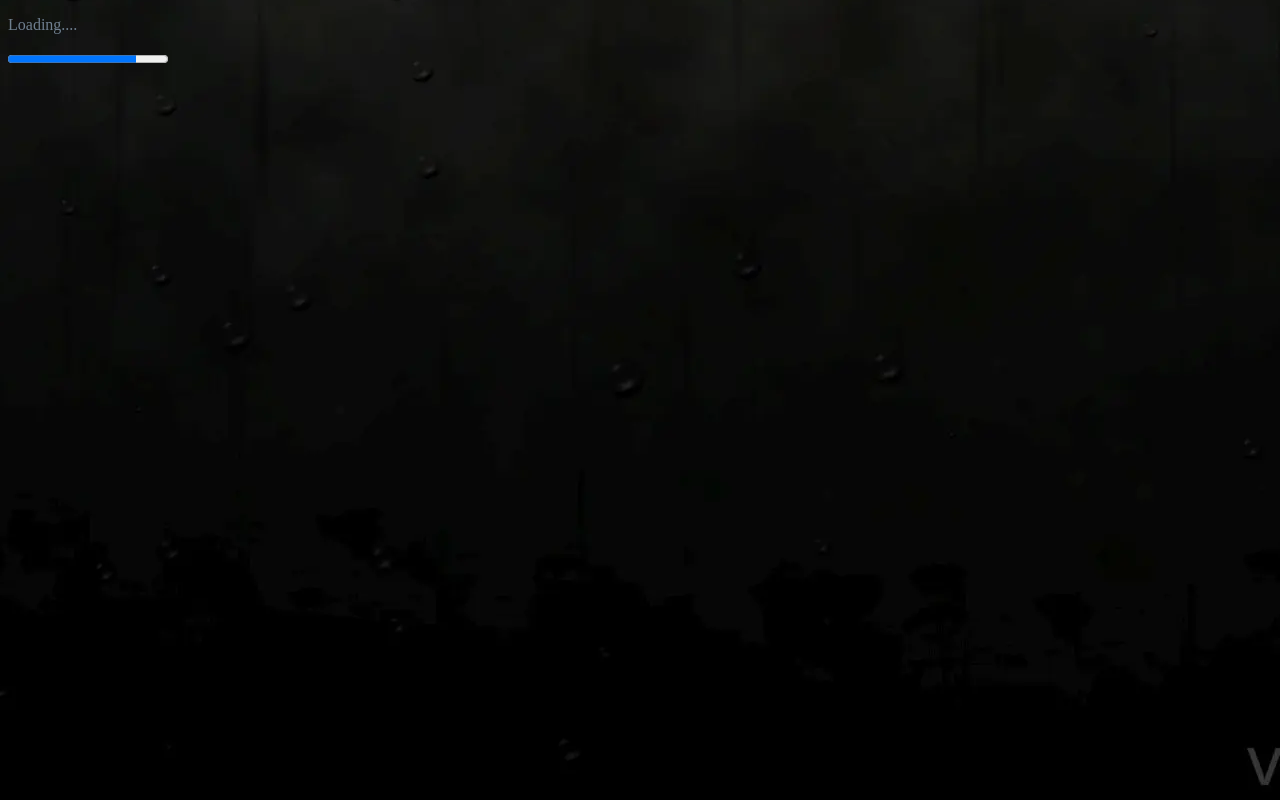
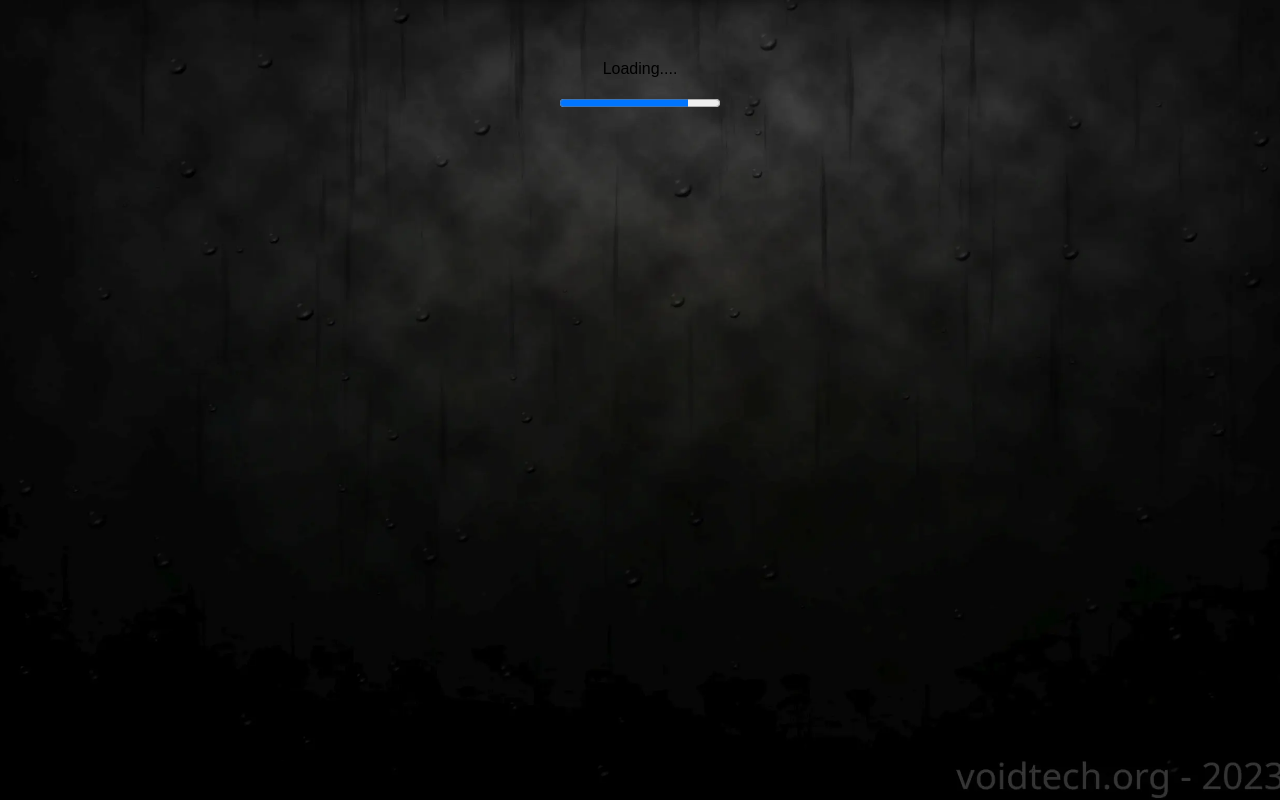
Before and after one commit to hompre/web, a plain HTML site: page index.html in a window 1280 px wide. Drawn offline with Linux system fonts and the light colour scheme.

Commit message:
Refactor body styles in styles.css
Updated body styles for improved layout and background.

```diff
--- a/styles.css
+++ b/styles.css
@@ -1,9 +1,16 @@
+body {
+  margin-top: 60px;
+  text-align: center;
+  font-family: Arial, sans-serif;
 
-body {
+  background-image: url('/photos/bkrnd.webp');
+  background-size: cover;
+  background-position: center;
+  background-repeat: no-repeat;
+  background-attachment: fixed;
+}
 
-  background-image: url("photos/bkrnd.webp");
-  background-repeat: no-repeat;
-  background-position: center;
-  background-size: auto auto;
-  p { color: SlateGray; }
+.loading-container {
+  color: #909497;
+  font-size: 26px;
 }
```
